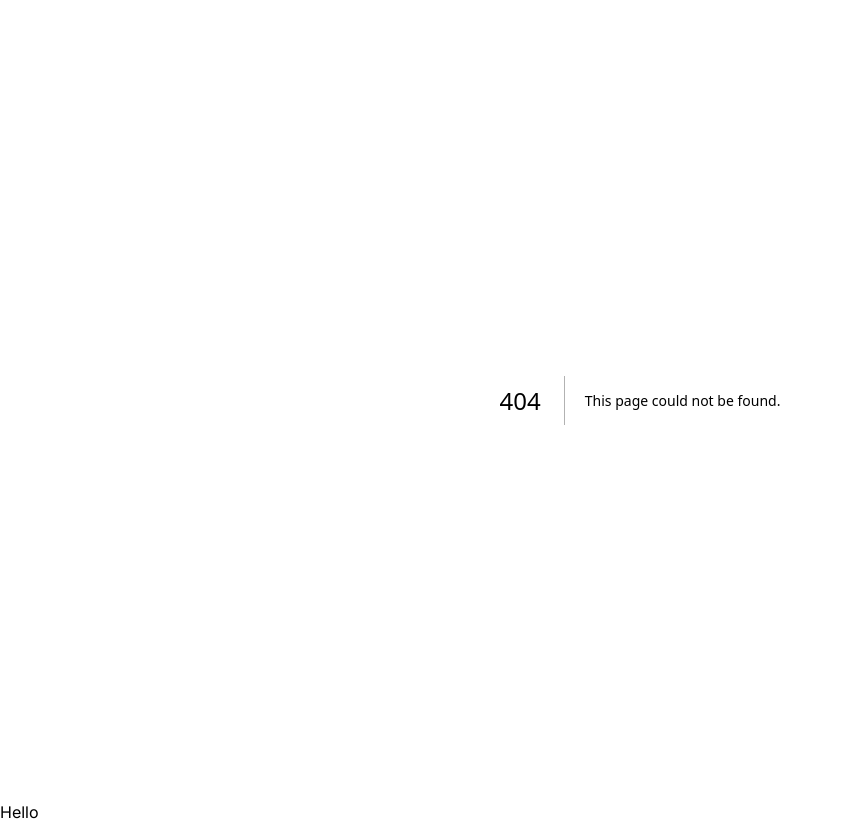
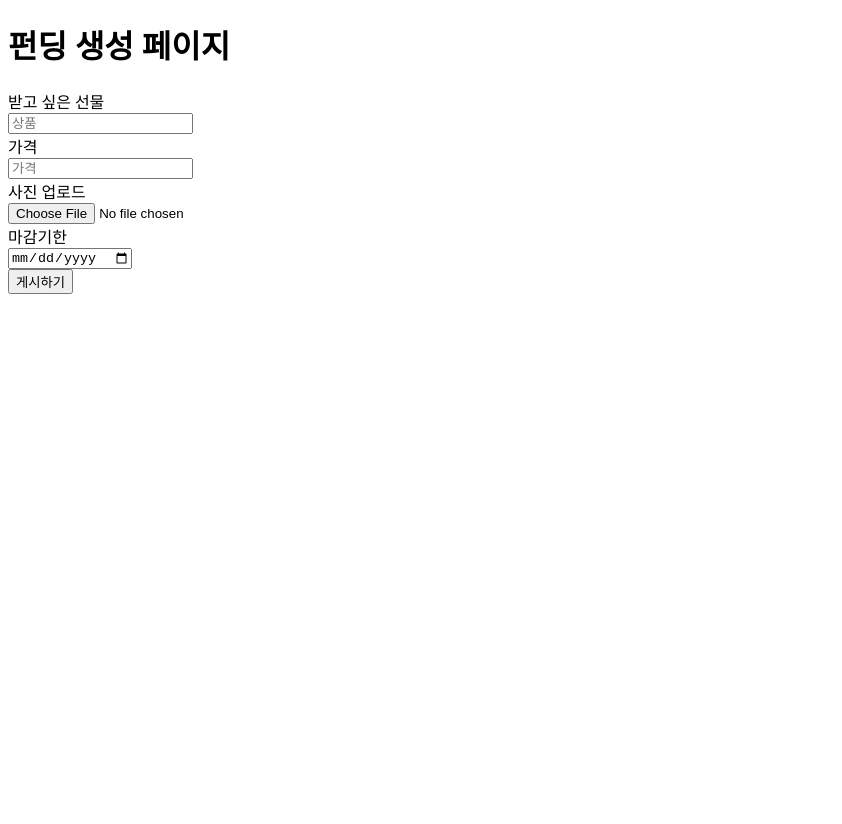
Before and after one commit to TeamA2O2/A2O2_Front, a Next.js app: page /funding/createFunding in a window 1280 px wide. Before the commit this address had no page. Shown: the whole page, without its empty margins (0-842 px from the left). After the commit the page ends 800 px from the top, so only its background shows below. Built offline with nearby package versions, Linux system fonts and the light colour scheme.

Commit message:
feat : 펀딩 진행 페이지, 펀딩 생성 페이지, 회원페이지 기본 div틀 생성

```diff
--- a/pages/funding/CreateFunding.tsx
+++ /dev/null
@@ -1,3 +0,0 @@
-export default function CreateFunding() {
-  return <h1>펀딩 생성 페이지</h1>;
-}
--- a/pages/funding/MyFundings.tsx
+++ /dev/null
@@ -1,3 +0,0 @@
-export default function MyFunding() {
-  return <h1>회원 페이지</h1>;
-}
--- a/pages/funding/OngoingFundings.tsx
+++ b/pages/funding/OngoingFundings.tsx
@@ -1,3 +1,27 @@
+import React from "react";
+
 export default function OngoingFundings() {
-  return <h1>펀딩 진행 페이지</h1>;
+  return (
+    <div>
+      <h1>펀딩 진행 페이지</h1>
+      <div>
+        <div>
+          <span>주최자 이름</span>
+          <button>Share Icon</button>
+        </div>
+        <div>
+          <img src="/path/to/gift-icon.png" alt="Gift Icon" />
+          <div>
+            <span>상품명</span>
+          </div>
+          <div>
+            <div>모금 진행도 바</div>
+          </div>
+          <div>
+            <button>펀딩하기 (결제)</button>
+          </div>
+        </div>
+      </div>
+    </div>
+  );
 }
--- /dev/null
+++ b/pages/funding/createFunding/components/FundingForm.tsx
@@ -0,0 +1,35 @@
+import React from "react";
+
+export default function FundingForm() {
+  return (
+    <div>
+      <div>
+        <label>받고 싶은 선물</label>
+        <div>
+          <input type="text" placeholder="상품" />
+        </div>
+      </div>
+      <div>
+        <label>가격</label>
+        <div>
+          <input type="number" placeholder="가격" />
+        </div>
+      </div>
+      <div>
+        <label>사진 업로드</label>
+        <div>
+          <input type="file" placeholder="사진" />
+        </div>
+      </div>
+      <div>
+        <label>마감기한</label>
+        <div>
+          <input type="date" placeholder="기한" />
+        </div>
+      </div>
+      <div>
+        <button>게시하기</button>
+      </div>
+    </div>
+  );
+}
--- /dev/null
+++ b/pages/funding/createFunding/index.tsx
@@ -0,0 +1,11 @@
+import React from "react";
+import FundingForm from "./components/FundingForm";
+
+export default function CreateFunding() {
+  return (
+    <div>
+      <h1>펀딩 생성 페이지</h1>
+      <FundingForm />
+    </div>
+  );
+}
```
Also changed, not shown: pages/funding/myFunding/components/FundingItem.tsx (added, +17 -0 lines), pages/funding/myFunding/components/FundingList.tsx (added, +16 -0 lines), pages/funding/myFunding/components/MyFunding.tsx (added, +26 -0 lines), pages/funding/myFunding/index.tsx (added, +8 -0 lines), pages/funding/ongoingFunding/OngoingFunding.tsx (added, +42 -0 lines), pages/funding/ongoingFunding/index.tsx (added, +23 -0 lines), pages/payment/Payment.tsx (renamed from pages/funding/Payment.tsx).
